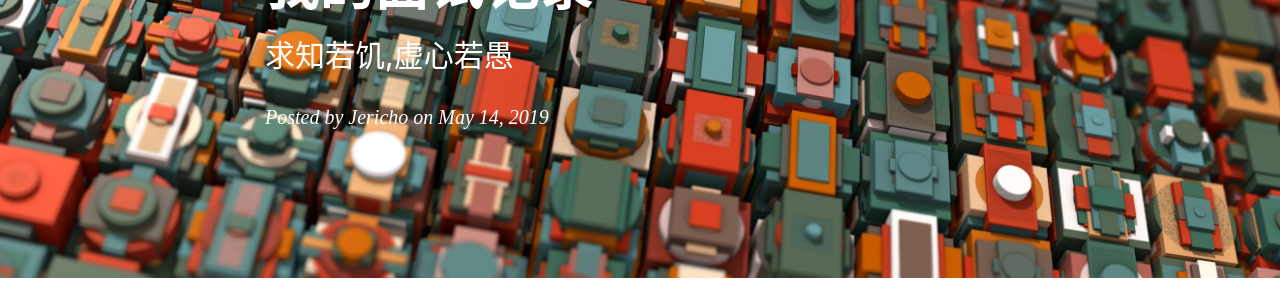
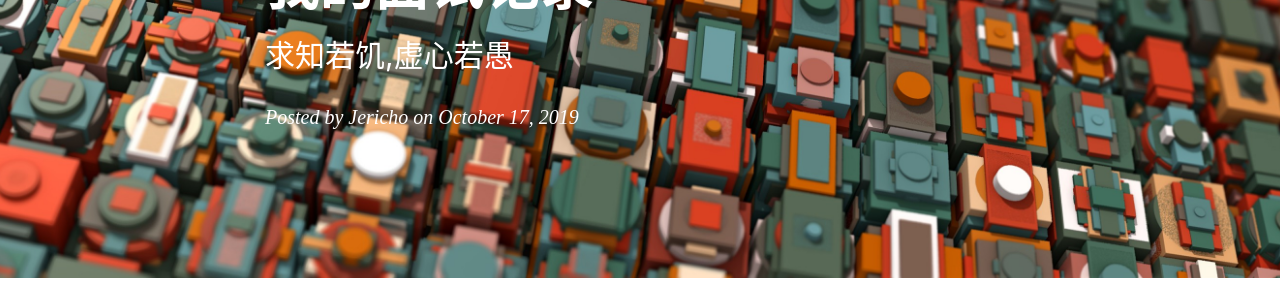
Before and after one commit to JerichoX/jerichox.github.io, a Jekyll site: the page built from _posts/2019-05-14-我的面试记录.md, in a window 1280 px wide and 900 px high. Shown: the part 245-545 px from the top of the window. Built offline with Jekyll 4.4.1, drawn with Linux system fonts in a browser that asks for light colours; nearby versions of some CDN libraries; comment, search, counter and statistics services are not loaded.

Commit message:
update article

```diff
--- a/_posts/2019-05-14-我的面试记录.md
+++ b/_posts/2019-05-14-我的面试记录.md
@@ -2,7 +2,7 @@
 layout:     post
 title:      我的面试记录
 subtitle:   求知若饥,虚心若愚
-date:       2019-05-14
+date:       2019-10-17
 author:     Jericho
 header-img: img/article-pic/143522.jpg
 catalog: false
```
